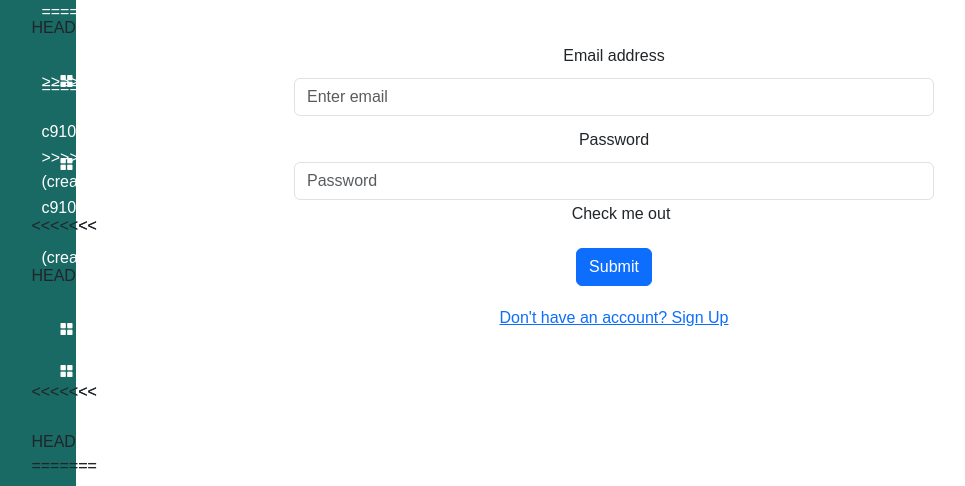
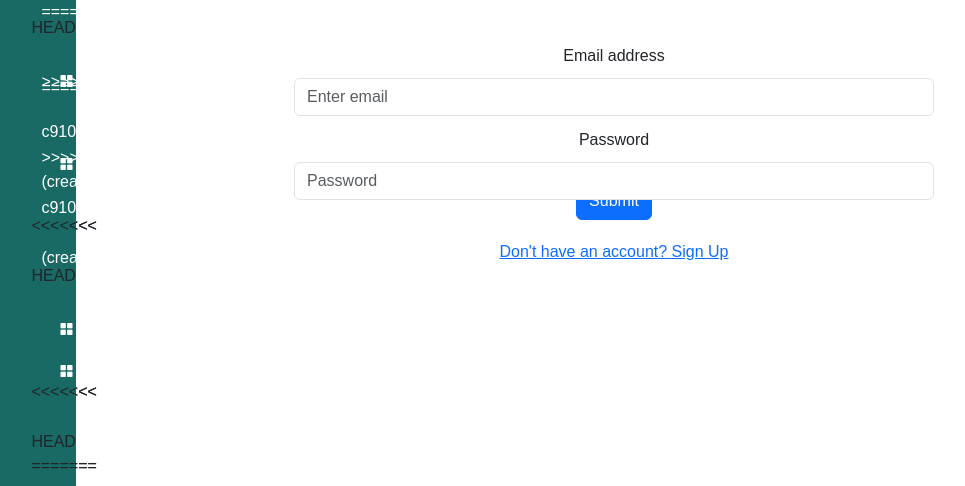
Before and after one commit to PPilot2/HackSwift-2024, a Flask app: page /login in a window 1280 px wide. Shown: the part 189-675 px from the top of the page, without its empty margins (26-991 px from the left). Run offline with Flask 3, Linux system fonts and the light colour scheme.

Commit message:
update_login_form

```diff
--- a/templates/login.html
+++ b/templates/login.html
@@ -16,18 +16,11 @@
           <label for="exampleInputPassword1">Password</label>
           <input type="password" class="form-control" id="exampleInputPassword1" placeholder="Password" style="width:50%; position:absolute; left:25%">
         </div>
-        <div class="form-check">
-          <input type="checkbox" class="form-check-input" id="exampleCheck1">
-          <label class="form-check-label" for="exampleCheck1">Check me out</label>
-        </div>
         <button type="submit" class="btn btn-primary">Submit</button>
       </form>
       <div id="signupButton">
         <a href="{{ url_for('register') }}">Don't have an account? Sign Up</a>
     </div>
-
-
-
 </div>
 </body>
 
```
